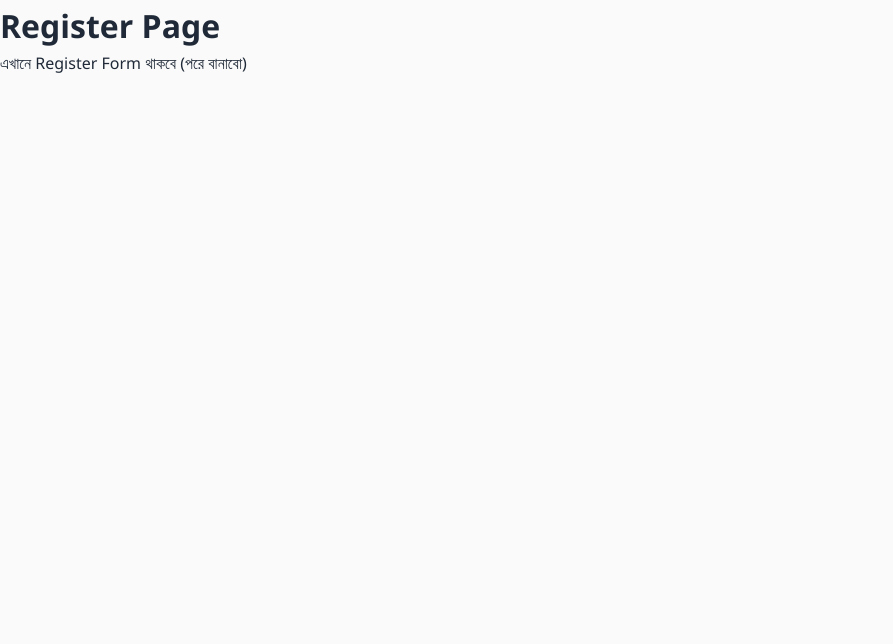
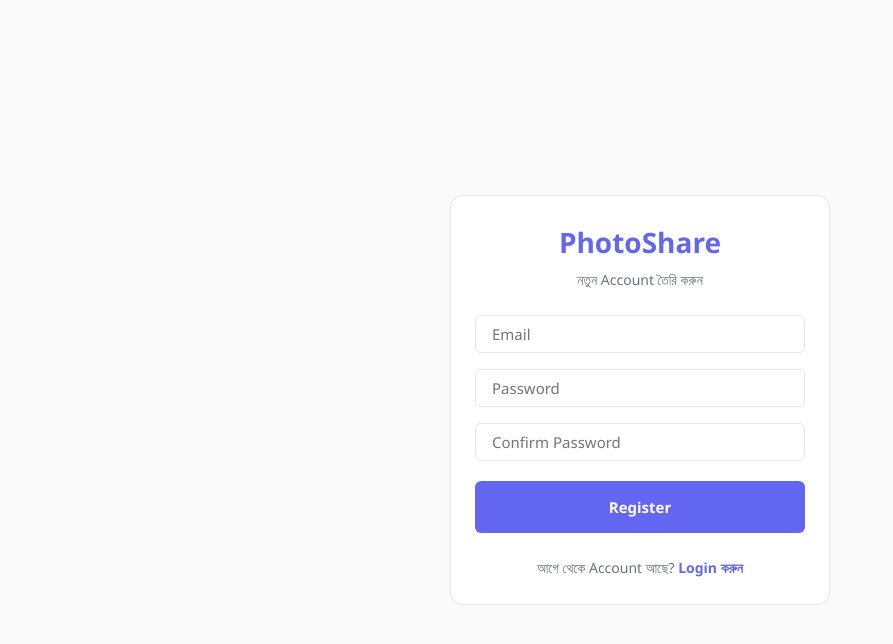
Before and after one commit to titu120/PhotoShare.Frontend, a React (Vite) app: page /register in a window 1280 px wide. Shown: the top 644 px of the page, without its empty margins (0-893 px from the left). Built offline with nearby package versions, Linux system fonts and the light colour scheme.

Commit message:
10: Register Page বানান (readymade UI)

```diff
--- a/src/pages/RegisterPage.jsx
+++ b/src/pages/RegisterPage.jsx
@@ -1,8 +1,38 @@
+import { Link } from "react-router-dom";
+
 function RegisterPage() {
   return (
-    <div>
-      <h1>Register Page</h1>
-      <p>এখানে Register Form থাকবে (পরে বানাবো)</p>
+    <div className="auth-page">
+      <div className="auth-card card">
+        <h1 className="auth-title">PhotoShare</h1>
+        <p className="text-muted auth-subtitle">নতুন Account তৈরি করুন</p>
+
+        <form className="auth-form">
+          <input
+            type="email"
+            placeholder="Email"
+            className="form-input"
+          />
+          <input
+            type="password"
+            placeholder="Password"
+            className="form-input"
+          />
+          <input
+            type="password"
+            placeholder="Confirm Password"
+            className="form-input"
+          />
+
+          <button type="submit" className="btn btn-primary auth-submit">
+            Register
+          </button>
+        </form>
+
+        <p className="auth-switch">
+          আগে থেকে Account আছে? <Link to="/login" className="auth-link">Login করুন</Link>
+        </p>
+      </div>
     </div>
   );
 }
```
